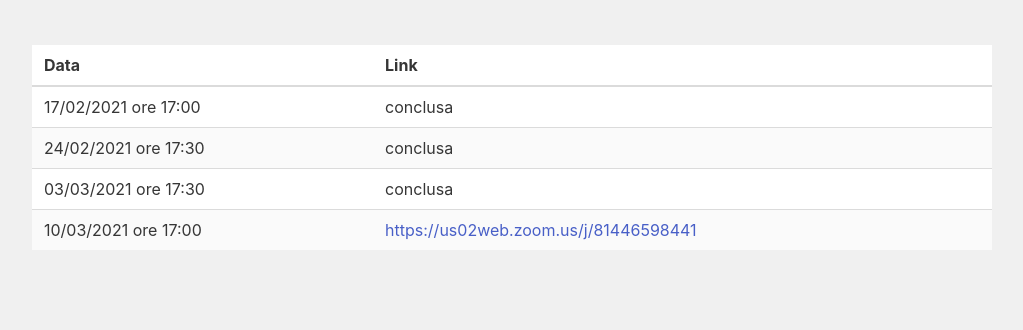
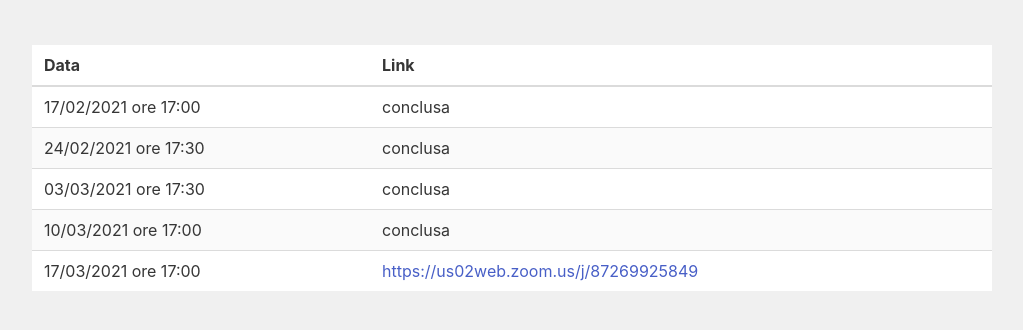
Before and after one commit to alkaest2002/intervento.lombardia, a plain HTML site: page focus.group.calendar.html in a window 1280 px wide. Shown: the part 134-464 px from the top of the page, without its empty margins (128-1151 px from the left). Drawn offline with nearby package versions, Linux system fonts and the light colour scheme.

Commit message:
update focus group

```diff
--- a/focus.group.calendar.html
+++ b/focus.group.calendar.html
@@ -46,7 +46,10 @@
                 <td>03/03/2021 ore 17:30</td><td>conclusa</td>
               </tr>
               <tr>
-                <td>10/03/2021 ore 17:00</td><td><a href="https://us02web.zoom.us/j/81446598441">https://us02web.zoom.us/j/81446598441</a></td>
+                <td>10/03/2021 ore 17:00</td><td>conclusa</td>
+              </tr>
+              <tr>
+                <td>17/03/2021 ore 17:00</td><td><a href=" https://us02web.zoom.us/j/87269925849">https://us02web.zoom.us/j/87269925849</a></td>
               </tr>
            </tbody>
          </table>
```
